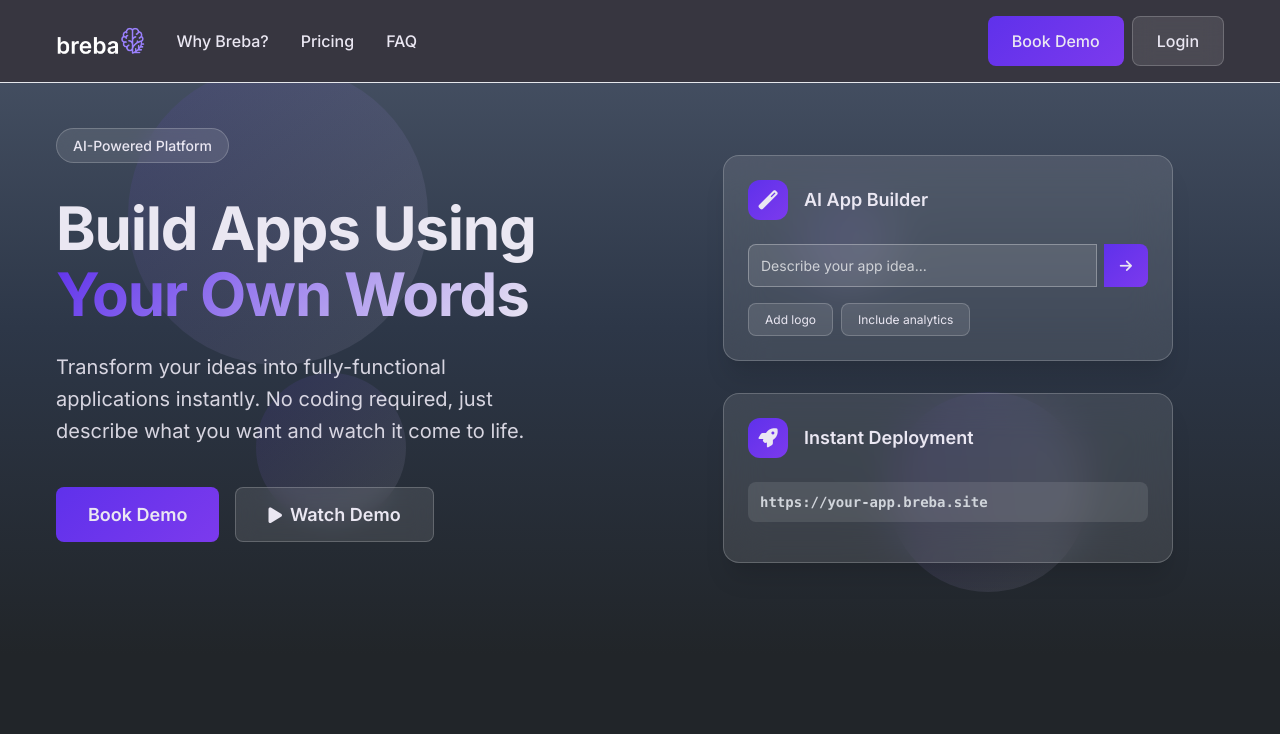
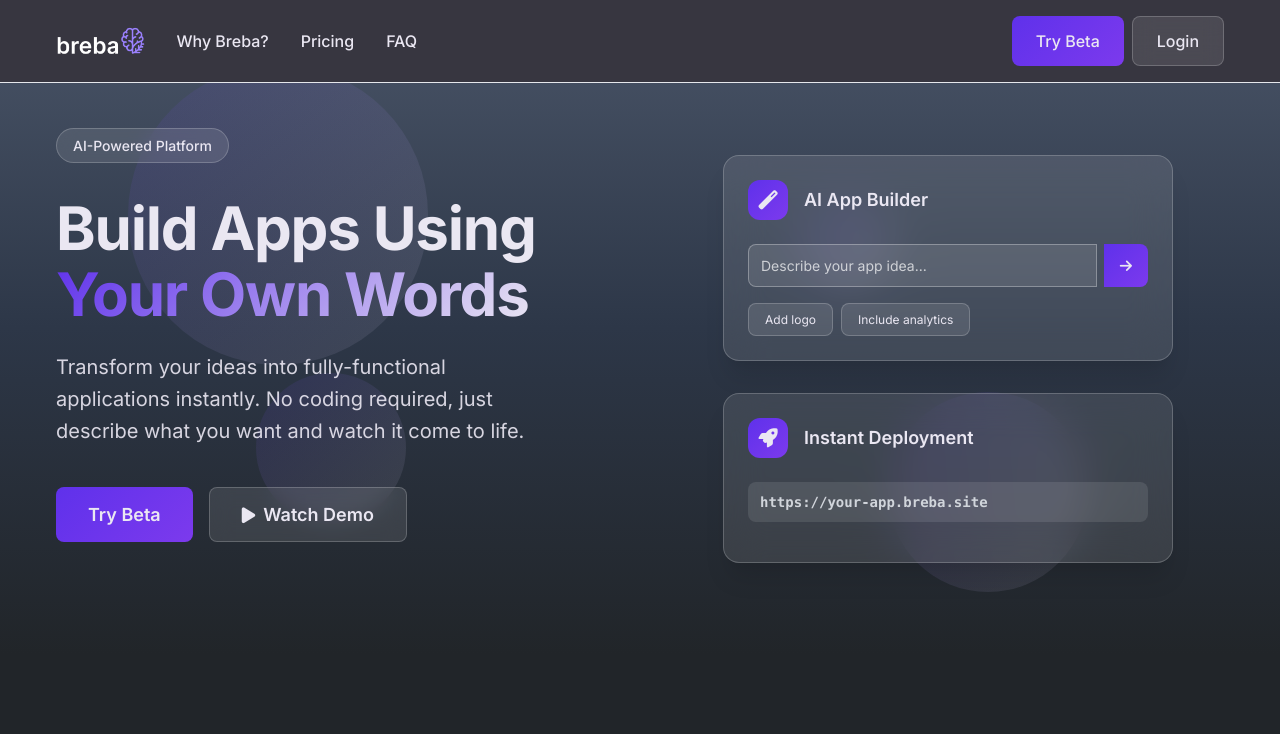
Before and after one commit to mhbrk/disc-site, a FastAPI app: page / in a window 1280 px wide. Shown: the top 734 px of the page. Run offline with FastAPI, Linux system fonts and the light colour scheme; parts of the project's set-up code (start-up, migrations or seed data) failed here and were passed over.

Commit message:
use Try Beta wording

```diff
--- a/breba_app/templates/home.html
+++ b/breba_app/templates/home.html
@@ -149,7 +149,7 @@
 
             <!-- Right actions: stack on mobile, inline on desktop -->
             <div class="d-grid gap-2 d-md-inline-flex">
-                <button class="btn btn-primary join-waitlist-btn">Book Demo</button>
+                <button class="btn btn-primary join-waitlist-btn">Try Beta</button>
                 <a href="/login" class="btn btn-outline-breba">Login</a>
             </div>
         </div>
@@ -185,7 +185,7 @@
                 required, just describe what you want and watch it come to life.</p>
             <div class="hero-actions">
                 <button class="btn-primary btn-large join-waitlist-btn">
-                    <span>Book Demo</span>
+                    <span>Try Beta</span>
                 </button>
                 <a href="https://www.youtube.com/watch?v=Txv-lUdk1LM" target="_blank" class="btn-secondary btn-large">
                     <i class="fas fa-play"></i>
@@ -544,7 +544,7 @@
                     <li><i class="fas fa-check"></i> Built-in hosting</li>
                 </ul>
                 <div class="d-flex justify-content-center">
-                    <button class="btn btn-primary join-waitlist-btn">Book Demo</button>
+                    <button class="btn btn-primary join-waitlist-btn">Try Beta</button>
                 </div>
             </div>
 
@@ -614,7 +614,7 @@
     <div class="modal-dialog modal-dialog-centered modal-lg">
         <div class="modal-content">
             <div class="modal-header">
-                <h5 class="modal-title" id="waitlistModalLabel">Book Demo</h5>
+                <h5 class="modal-title" id="waitlistModalLabel">Try Beta</h5>
                 <button type="button" class="btn-close" data-bs-dismiss="modal" aria-label="Close"></button>
             </div>
             <div id="formAlert" class="alert d-none" role="alert"></div>
```
